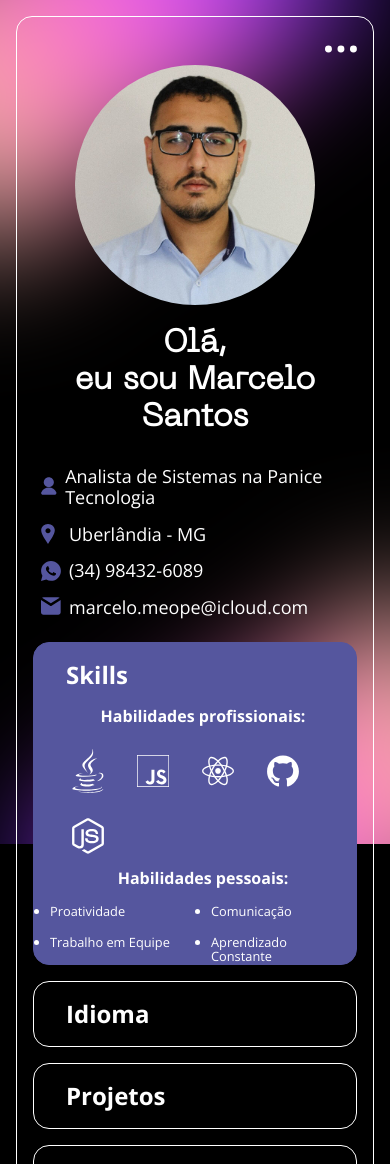
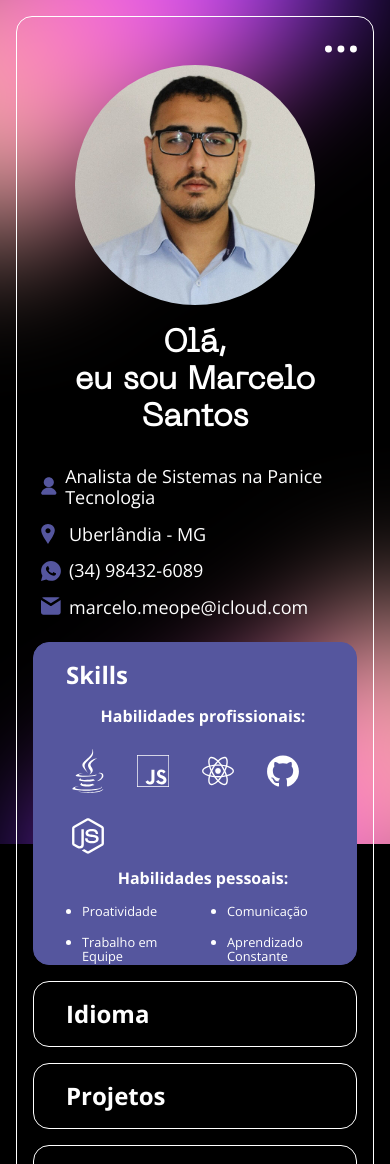
Before and after one commit to meopedevts/my-portfolio, a website: page index.html in a window 390 px wide. Shown: the top 1164 px of the page. Drawn offline with nearby package versions, Linux system fonts and the light colour scheme.

Commit message:
Adjust Padding Skill_List

```diff
--- a/assets/css/skills.css
+++ b/assets/css/skills.css
@@ -52,7 +52,8 @@
     }
 
     .skills .skills_list {
-        font-size: 0.8rem;
+        font-size: .8rem;
         padding-right: 1rem;
+        padding-left: 2rem;
     }
 }
```
